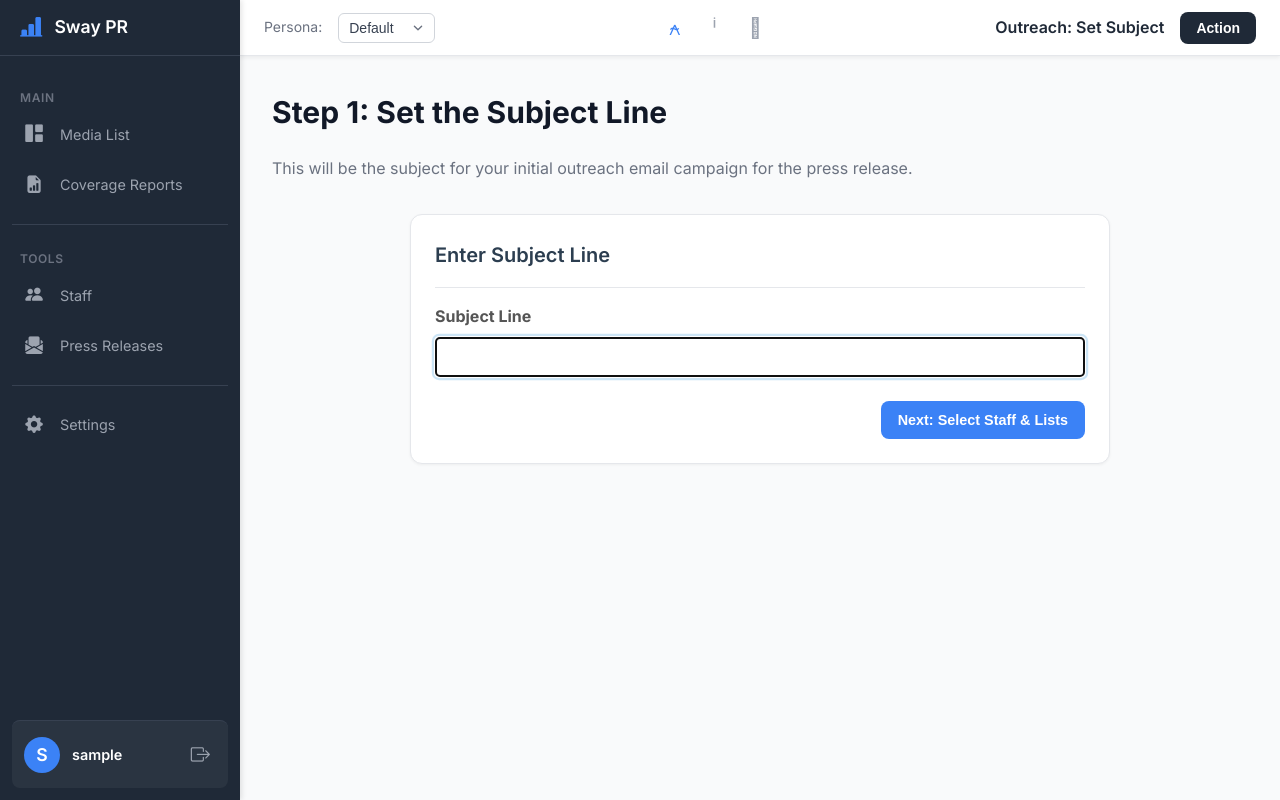
After one commit to cachimiro/cv, a Flask app: page /outreach/1/subject in a window 1280 px wide. The commit adds this page. Run offline with Flask 3, Linux system fonts and the light colour scheme; a user stored in the database is signed in; tables that the repository leaves empty hold one stand-in row (values such as "Sample post").

Commit message:
Feat: Add subject line step to outreach flow
This commit introduces a new first step in the outreach workflow to allow you to set a subject line for the campaign. This subject is then used to pre-fill the subject line of the follow-up email.

- Adds a new page and route for entering the subject line.
- The outreach flow is updated to start with this new step.
- The subject is propagated through the workflow via query parameters.
- The follow-up page now uses this subject to create a default "RE: <subject>" subject line.

```diff
--- a/app.py
+++ b/app.py
@@ -67,11 +67,18 @@ def coverage_reports():
     """Serves the coverage reports page."""
     return render_template('coverage_reports.html')
 
+@app.route('/outreach/<int:press_release_id>/subject')
+@login_required
+def outreach_subject_page(press_release_id):
+    """Serves the page to enter the outreach subject line."""
+    return render_template('outreach_subject.html', press_release_id=press_release_id)
+
 @app.route('/outreach/<int:press_release_id>')
 @login_required
 def outreach_page(press_release_id):
     """Serves the outreach page for a specific press release."""
-    return render_template('outreach.html', press_release_id=press_release_id)
+    subject = request.args.get('subject', '')
+    return render_template('outreach.html', press_release_id=press_release_id, subject=subject)
 
 @app.route('/outreach/follow-up', methods=['GET', 'POST'])
 @login_required
@@ -81,16 +88,21 @@ def outreach_follow_up():
         press_release_id = request.args.get('press_release_id')
         staff_id = request.args.get('staff_id')
         outlets = request.args.getlist('outlets')
+        subject = request.args.get('subject', '')
 
-        if not all([press_release_id, staff_id, outlets]):
+        if not all([press_release_id, staff_id, outlets, subject]):
             flash('Missing information for creating a follow-up. Please start the outreach process again.', 'danger')
             return redirect(url_for('press_releases'))
+
+        # Prepare the default follow-up subject
+        follow_up_subject = f"RE: {subject}"
 
         return render_template(
             'follow_up_outreach.html',
             press_release_id=press_release_id,
             staff_id=staff_id,
-            outlets=outlets
+            outlets=outlets,
+            subject=follow_up_subject
         )
 
     if request.method == 'POST':
@@ -142,8 +154,9 @@ def prepare_follow_up():
     press_release_id = data.get('press_release_id')
     staff_id = data.get('staff_id')
     upload_ids = data.get('upload_ids')
+    subject = data.get('subject')
 
-    if not all([press_release_id, staff_id, upload_ids]):
+    if not all([press_release_id, staff_id, upload_ids, subject]):
         return jsonify({"error": "Missing required data"}), 400
 
     try:
@@ -167,6 +180,7 @@ def prepare_follow_up():
             'outreach_follow_up',
             press_release_id=press_release_id,
             staff_id=staff_id,
+            subject=subject,
             # Pass outlets as multiple query parameters
             **{'outlets': list(unique_outlets)}
         )
--- a/static/js/press_releases.js
+++ b/static/js/press_releases.js
@@ -70,7 +70,7 @@ document.addEventListener('DOMContentLoaded', function() {
                 <td class="action-buttons text-right">
                     <button class="btn btn-secondary btn-sm" onclick="viewPressRelease(${press_release.id})"><i class="bi bi-eye-fill"></i> View</button>
                     <button class="btn btn-danger btn-sm" onclick="deletePressRelease(${press_release.id})"><i class="bi bi-trash-fill"></i> Delete</button>
-                    <a href="/outreach/${press_release.id}" class="btn btn-primary btn-sm">Outreach</a>
+                    <a href="/outreach/${press_release.id}/subject" class="btn btn-primary btn-sm">Outreach</a>
                 </td>
             `;
         });
--- a/templates/follow_up_outreach.html
+++ b/templates/follow_up_outreach.html
@@ -25,7 +25,7 @@
 
         <div class="form-group">
             <label for="subject">Subject Line</label>
-            <input type="text" id="subject" name="subject" class="form-control" required>
+            <input type="text" id="subject" name="subject" class="form-control" value="{{ subject }}" required>
         </div>
         <div class="form-group">
             <label for="content">Email Content</label>
--- a/templates/outreach.html
+++ b/templates/outreach.html
@@ -33,6 +33,7 @@
     </div>
 
     <div id="media-list-selection-container" style="display: none;">
+        <input type="hidden" id="outreach-subject" value="{{ subject }}">
         <hr>
         <h2>Select Media Lists</h2>
         <p>Select the media lists you want to target for this outreach.</p>
--- /dev/null
+++ b/templates/outreach_subject.html
@@ -0,0 +1,28 @@
+{% extends "layout.html" %}
+
+{% block title %}Outreach Subject - Sway PR Data{% endblock %}
+{% block page_title %}Outreach: Set Subject{% endblock %}
+
+{% block page_header %}
+    <div class="page-header">
+        <h1>Step 1: Set the Subject Line</h1>
+        <p>This will be the subject for your initial outreach email campaign for the press release.</p>
+    </div>
+{% endblock %}
+
+{% block content %}
+<div class="card" style="max-width: 700px; margin: 2rem auto;">
+    <div class="card-header">
+        <h2>Enter Subject Line</h2>
+    </div>
+    <form action="{{ url_for('outreach_page', press_release_id=press_release_id) }}" method="GET">
+        <div class="form-group">
+            <label for="subject">Subject Line</label>
+            <input type="text" id="subject" name="subject" class="form-control" required autofocus>
+        </div>
+        <div class="form-actions" style="justify-content: flex-end;">
+            <button type="submit" class="btn btn-primary">Next: Select Staff & Lists</button>
+        </div>
+    </form>
+</div>
+{% endblock %}
```
Also changed, not shown: static/js/outreach.js (+8 -1 lines).
